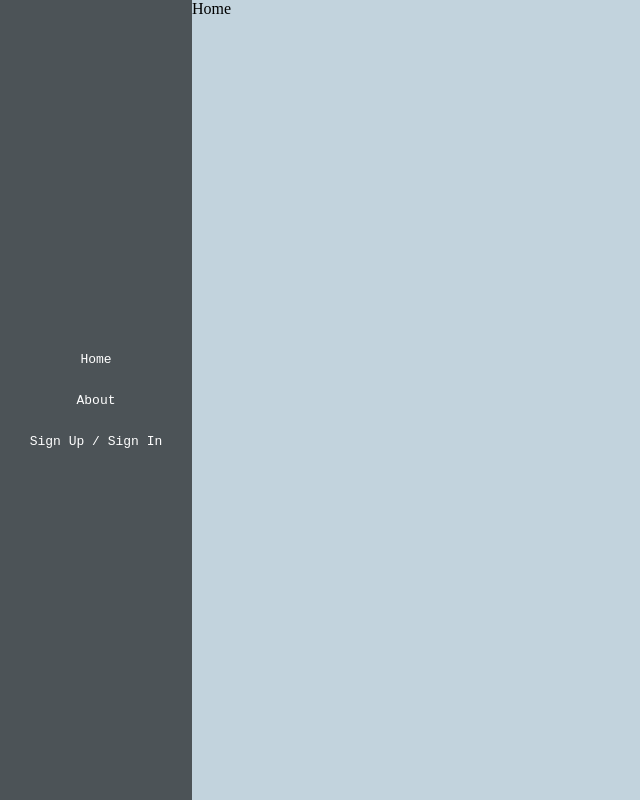
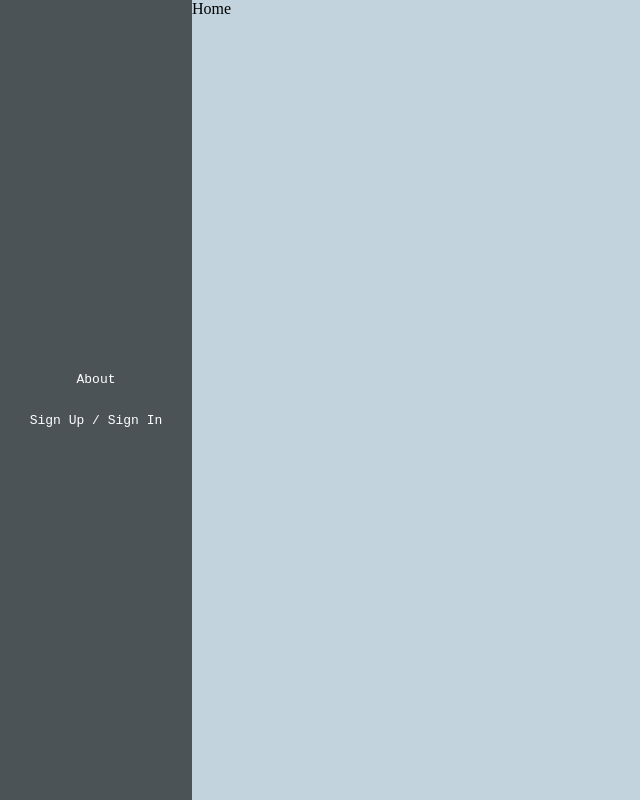
Before and after one commit to ryzbaka/PyLot, a React (Create React App) app in the folder frontend/: page / in a window 1280 px wide. Shown: the whole page, without its empty margins (0-640 px from the left). Built offline with nearby package versions, Linux system fonts and the light colour scheme; the HTML template or start-up script is replaced by a standard one.

Commit message:
removed redundant link from sidebar

```diff
--- a/frontend/src/App.js
+++ b/frontend/src/App.js
@@ -22,9 +22,9 @@ const App = () => {
               path="/about"
             />
             <Sidebar
-              options={["Home", "About", "Sign Up / Sign In"]}
-              links={["/", "/about", "/signupin"]}
-              path="/*"
+              options={["About", "Sign Up / Sign In"]}
+              links={["/about", "/signupin"]}
+              path="/"
             />
           </Router>
         </div>
```
